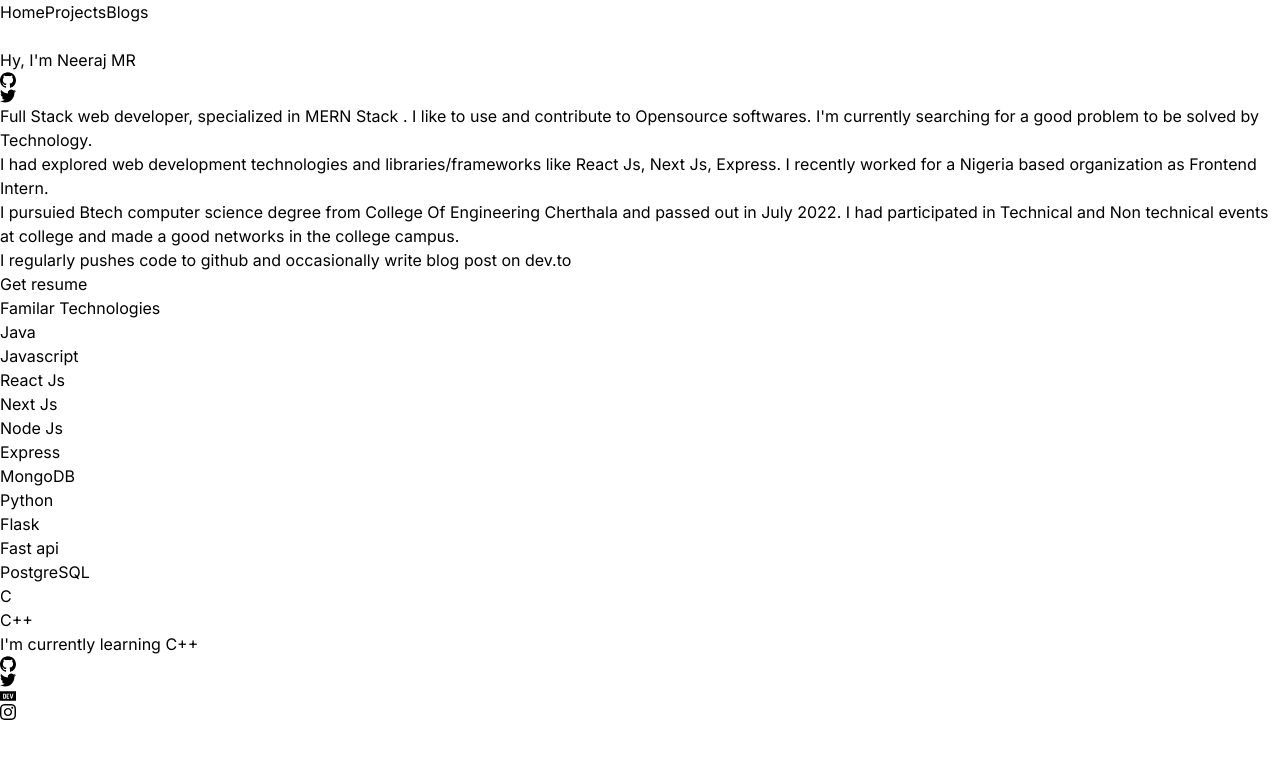
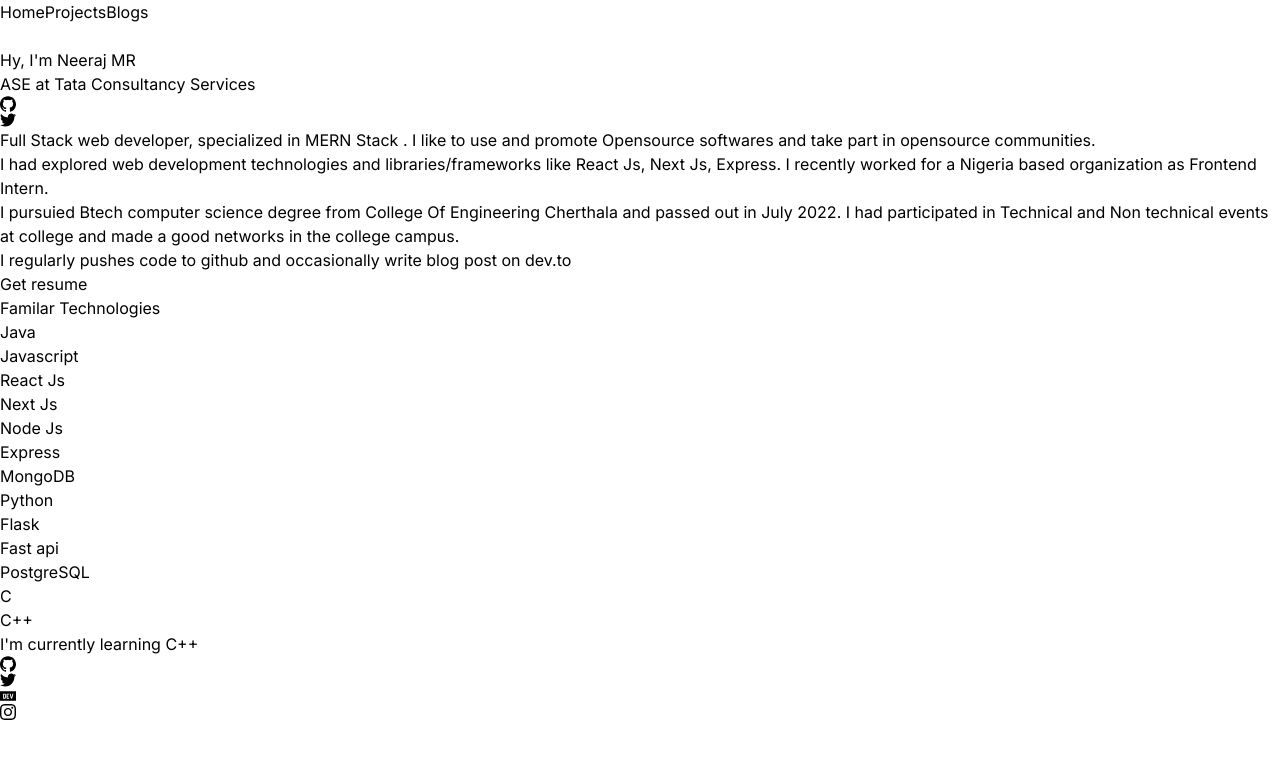
Before and after one commit to neerajram30/porfolio-website, a Next.js app: page / in a window 1280 px wide. Shown: the top 758 px of the page. Built offline with nearby package versions, Linux system fonts and the light colour scheme.

Commit message:
Work added

```diff
--- a/Components/Profile/Profile.js
+++ b/Components/Profile/Profile.js
@@ -8,6 +8,11 @@
     <div >
       <div className='flex flex-col md:pl-20 pl-10 pt-24 md:items-start items-start mt-10'>
         <h1 className='md:text-5xl text-3xl w-fit font-black font-overpass' id='head'>Hy, I'm<span className='dark:text-twitter text-hcolor'> Neeraj MR</span> </h1>
+        <div>
+        <h6 className='mt-2 md:text-xl text-md font-overpass font-bold'>
+        ASE at Tata Consultancy Services
+        </h6>
+        </div>
         <div className='flex mt-8'>
 
           <a href='https://github.com/neerajram30' target='_blank' className='mr-5 md:w-10 md:h-10 w-5 h-5 dark:hover:text-black text-3xl hover:text-iconhover'>
@@ -22,7 +27,6 @@
         </div>
 
         <div className='md:w-4/6 w-5/6 pt-8 break-words' delay={0.5}>
-
 
           <motion.p className='dark:text-darkdesc md:text-lg'
             transition={{
@@ -40,8 +44,7 @@
             }}
           >
             <span className='dark:text-twitter font-black text-hcolor'>Full Stack</span> web developer, specialized in
-            <span className='dark:text-twitter font-black text-hcolor'> MERN Stack </span>. I like to use and contribute to <span className='dark:text-twitter font-black text-hcolor'> Opensource </span> softwares.
-            I'm currently searching for a good problem to be solved by <span className='dark:text-twitter font-black text-hcolor'> Technology</span>.
+            <span className='dark:text-twitter font-black text-hcolor'> MERN Stack </span>. I like to use and promote <span className='dark:text-twitter font-black text-hcolor'> Opensource </span> softwares and take part in opensource communities.
 
 
           </motion.p>
@@ -129,7 +132,7 @@
           }}
         >
           <a target='_blank' type='submit' href='https://docs.google.com/document/d/1yx3aN8A6M-x4-zhUWtQqO-2D34otXFMWeiAs2qbwAKU/edit?usp=sharing'>
-            <button className='bg-btn h-10 w-28 rounded-sm text-white hover:bg-btn-hover hover:border-white font-overpass font-semibold text-sm'>
+            <button className='dark:bg-btn bg-hcolor h-10 w-28 rounded-sm text-white dark:hover:bg-btn-hover hover:bg-hdcolor hover:border-white font-overpass font-semibold text-sm'>
               Get resume
             </button>
 
```
